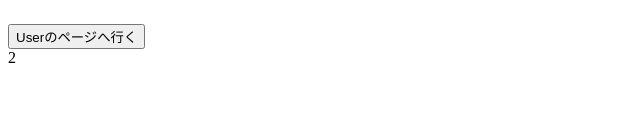
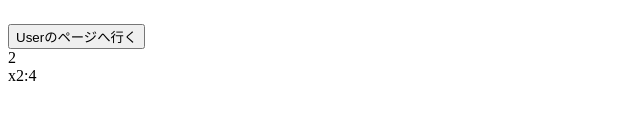
Before and after one commit to 5ma/udemy-vuex, a Vue app: page / in a window 1280 px wide. Shown: the part 167-300 px from the top of the page, without its empty margins (0-640 px from the left). Built offline with nearby package versions, Linux system fonts and the light colour scheme.

Commit message:
✨ gettersを使って、ストアに算出プロパティをつくる

```diff
--- a/src/store.js
+++ b/src/store.js
@@ -5,6 +5,9 @@ Vue.use(Vuex);
 
 export default new Vuex.Store({
   state: {
-    count: 2
-  }
+    count: 2,
+  },
+  getters: {
+    doubleCount: (state) => state.count * 2,
+  },
 });
--- a/src/views/Home.vue
+++ b/src/views/Home.vue
@@ -3,6 +3,7 @@
     <h2>Home</h2>
     <button @click="toUsers">Userのページへ行く</button>
     <div>{{ count }}</div>
+    <div>x2:{{ doubleCount }}</div>
   </div>
 </template>
 
@@ -11,6 +12,9 @@ export default {
   computed: {
     count() {
       return this.$store.state.count;
+    },
+    doubleCount() {
+      return this.$store.getters.doubleCount;
     },
   },
   methods: {
```
